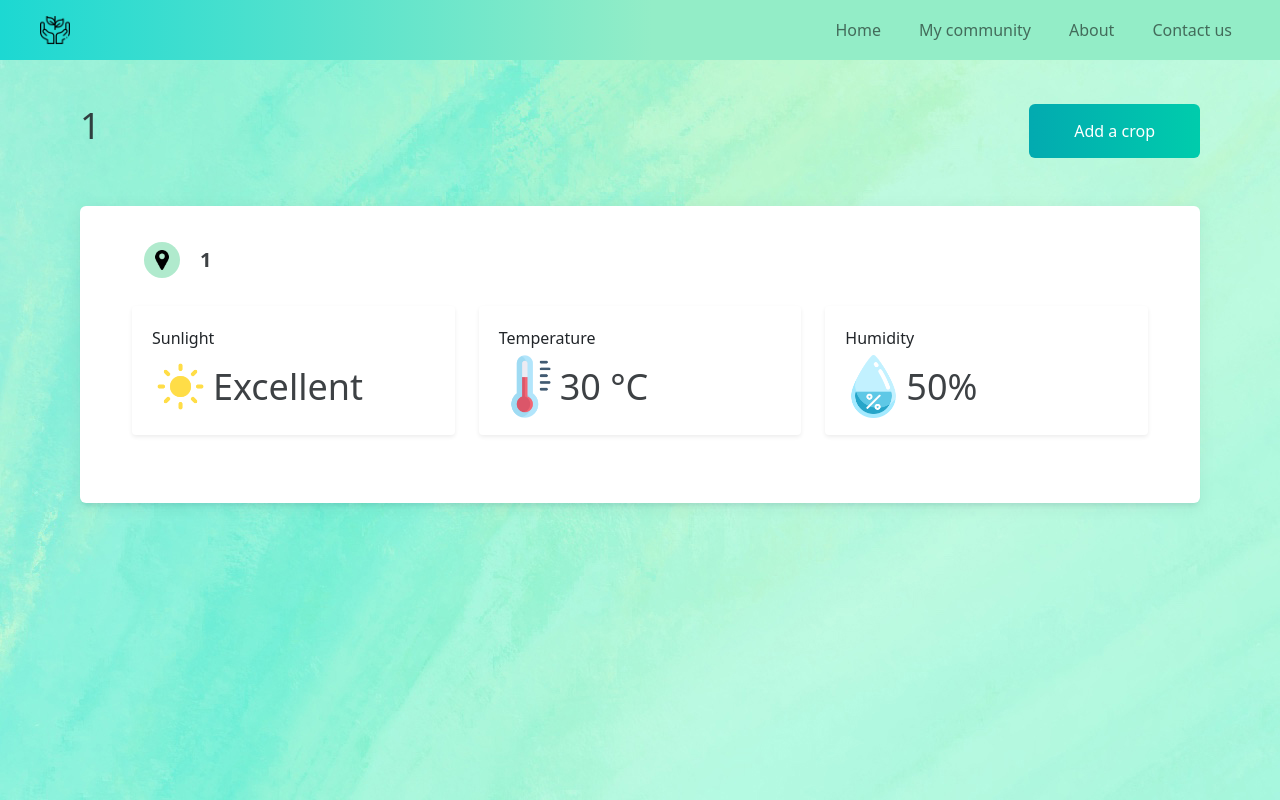
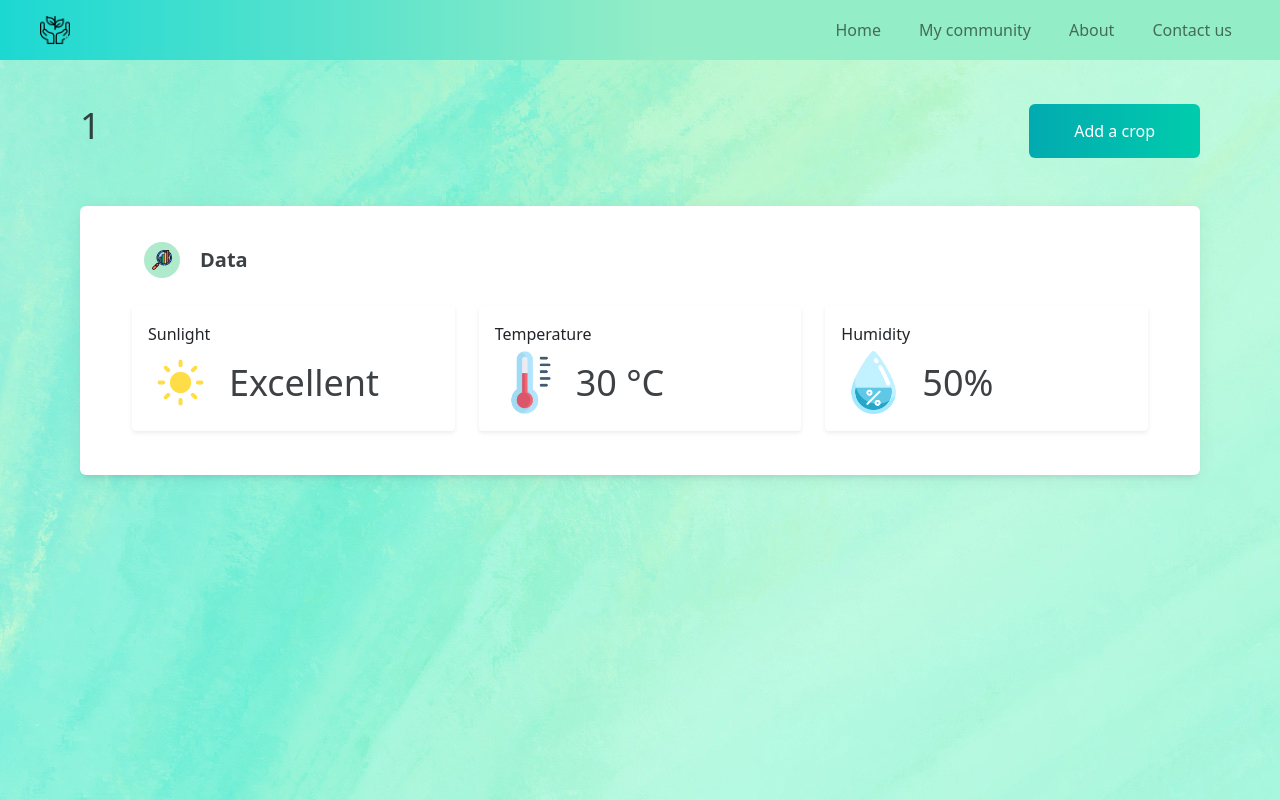
Before and after one commit to snigdha920/community-garden, a Next.js app in the folder app/: page /my-community/1/dashboard in a window 1280 px wide. Built offline with nearby package versions, Linux system fonts and the light colour scheme.

Commit message:
Final touches

```diff
--- a/app/components/elements/CardElement.tsx
+++ b/app/components/elements/CardElement.tsx
@@ -11,39 +11,17 @@ interface CardProps {
 export const CardElement: React.FC<CardProps> = ({ label, value, icon }) => {
   return (
     <>
-      <div className="shadow-sm p-3 mb-5 bg-body rounded">
-        <div className="p-1">{label}</div>
+      <div className="shadow-sm p-3 bg-body rounded">
+        <div className="pb-1">{label}</div>
         <div className="d-flex align-content-center">
           <div>
             <img src={icon} alt="icon" style={{ width: '65px', height: '65px' }} className="d-inline"></img>
           </div>
-          <div className="my-auto">
+          <div className="my-auto ps-3">
             <h3 className="d-inline">{value}</h3>
           </div>
         </div>
       </div>
-      {/* <Card style={{ width: '20rem',
-        // overflow: 'hidden', // this class is important if the child divs also have a border radius
-        boxShadow: '0 5px 5px -3px rgba(5, 30, 55, 0.1), 0 3px 15px 2px rgba(5, 30, 55, 0.05)',
-      }}>
-        <p className="cardLabel">{label}</p>
-        <style jsx>{`
-            .cardLabel {
-                margin: 0px 16px;
-            }
-        `}
-        </style>
-        <Card.Body>
-          <Row>
-            <Col className='d-flex justify-content-center align-content-center'>
-              <img src={icon} alt="icon" style={{ width: '65px', height: '65px' }}></img>
-            </Col>
-            <Col className='d-flex justify-content-left align-content-center'>
-              <h3>{value}</h3>
-            </Col>
-          </Row>
-        </Card.Body>
-      </Card> */}
     </>
   );
 };
--- a/app/components/layout/DashboardLayout.tsx
+++ b/app/components/layout/DashboardLayout.tsx
@@ -47,16 +47,16 @@ export const DashboardLayout: React.FC<DashBoardLayoutProps> = ({ place }) => {
         <>
           <div style={{ minHeight: '80px'}}>
             <TextIcon
-              icon={<img src="/icons/locationicon.png" width="20px" height="20px" alt="pin" />}
+              icon={<img src="/icons/analytics.png" width="20px" height="20px" alt="pin" />}
               className="px-4 pt-3 pb-2"
               alignIcon="left"
               alignText="left"
               iconSize="small"
             >
-              <b>{place}</b>
+              <b>Data</b>
             </TextIcon>
           </div>
-          <Container style={{marginBottom:'20'}}>
+          <Container className='mb-4'>
             <Row>
               {locationCharacteristics.map((item, index) => {
                 return <Col key={index}>{item.card}</Col>;
```
Also changed, not shown: app/public/icons/analytics.png (added).
